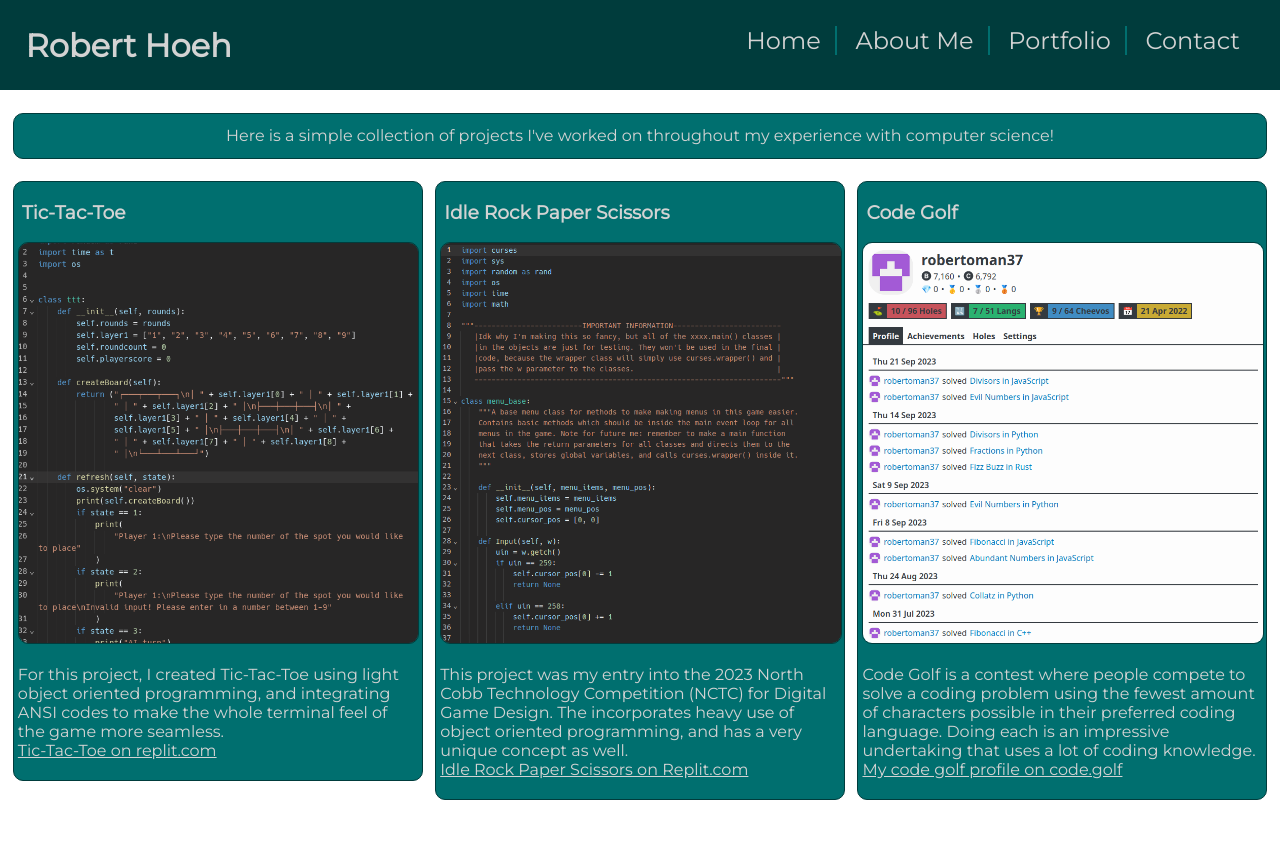
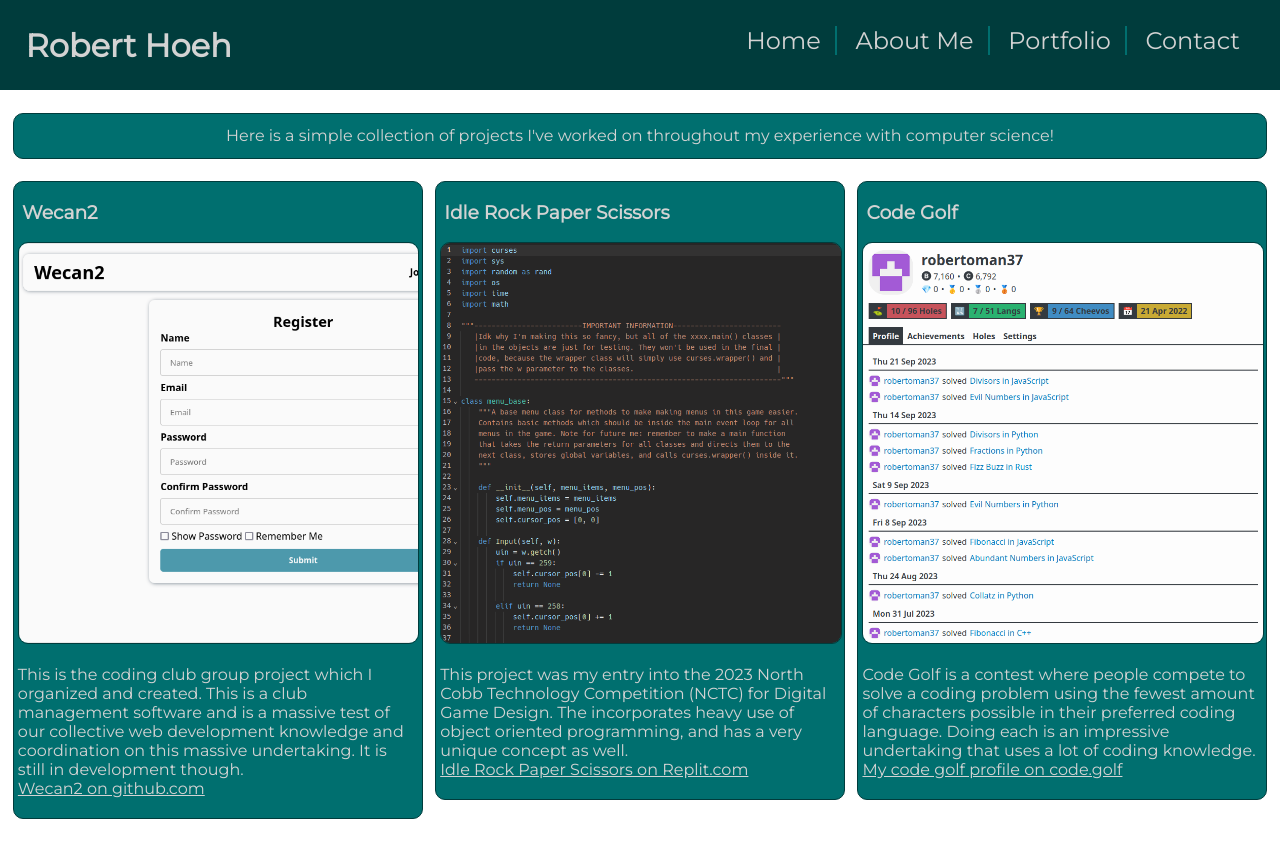
Before and after one commit to RobertHoeh/Web-Development-midterm-project, a plain HTML site: page portfolio.html in a window 1280 px wide. After the commit the page ends 829 px from the top, so only its background shows below. Drawn offline with Linux system fonts and the light colour scheme.

Commit message:
fixed broken links and unused styles

```diff
--- a/css/styles.css
+++ b/css/styles.css
@@ -56,9 +56,6 @@ footer p a {
 #container {
     position: relative;
     min-height: 100vh;
-}
-#footerfix {
-    padding-bottom: 4em;
 }
 .smalltext {
     font-size: 0.25em;
--- a/portfolio.html
+++ b/portfolio.html
@@ -10,7 +10,6 @@
     </head>
     <body>
         <div id="container">
-            <div id="footerfix">
             <div id="topBar">
                 <header class="mobileHeader">
                     <h1 id="title"><a href="index.html">Robert Hoeh</a></h1>
@@ -31,11 +30,13 @@
                 <div class="grid">
                     <div class="hfix vfix">
                         <div class="columns">
-                                <h3>Tic-Tac-Toe</h3>
-                                <img src="images/TicTacToe.jpg" alt="Code for Tic-Tac-Toe in python">
-                                <p>For this project, I created Tic-Tac-Toe using light object oriented programming,
-                                    and integrating ANSI codes to make the whole terminal feel of the game more seamless.<br>
-                                    <a href="https://replit.com/@RobertHoeh/Tic-Tac-Toe">Tic-Tac-Toe on replit.com</a>
+                            <h3>Wecan2</h3>
+                            <img src="images/screenshot-of-wecan2.png" alt="screenshot of the login screen for wecan2">
+                            <p>This is the coding club group project which I organized and created.
+                                This is a club management software and is a massive test of our collective web development knowledge
+                                and coordination on this massive undertaking.
+                                It is still in development though.<br>
+                                <a href="https://github.com/WheelerCodingClub/wecan2">Wecan2 on github.com</a>
                             </p>
                         </div>
                     </div>
@@ -62,6 +63,5 @@
                 </div>
             </main>
         </div>
-        </div>
     </body>
 </html>
```
Also changed, not shown: aboutMe.html (+0 -2 lines), contact.html (+0 -2 lines), index.html (+0 -2 lines), template.html (+0 -2 lines), images/screenshot-of-wecan2.png (added). Lines whose indentation alone changed are shown as unchanged.
